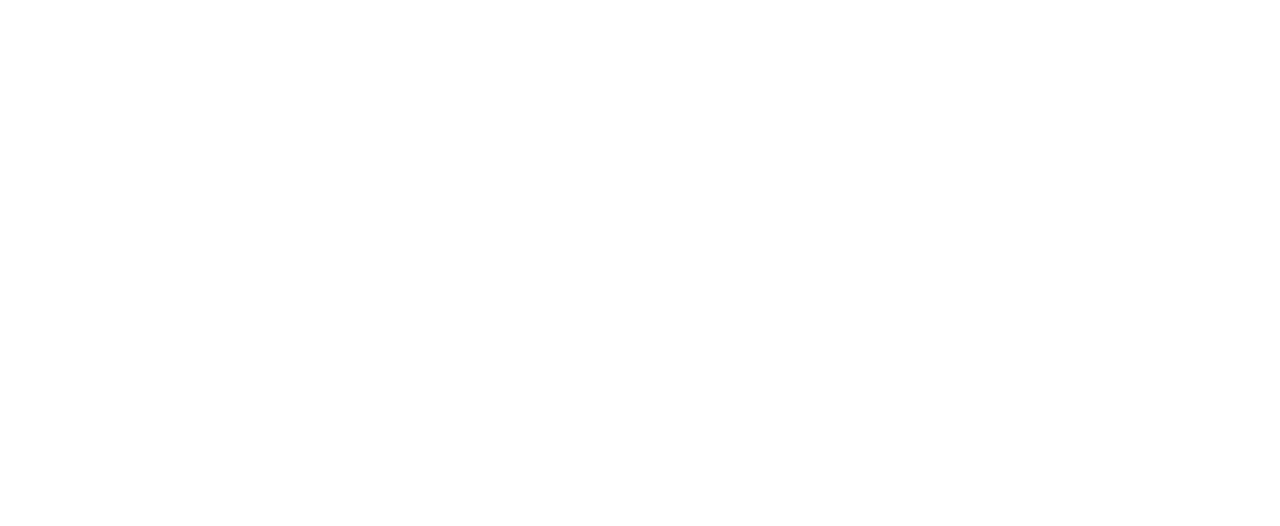
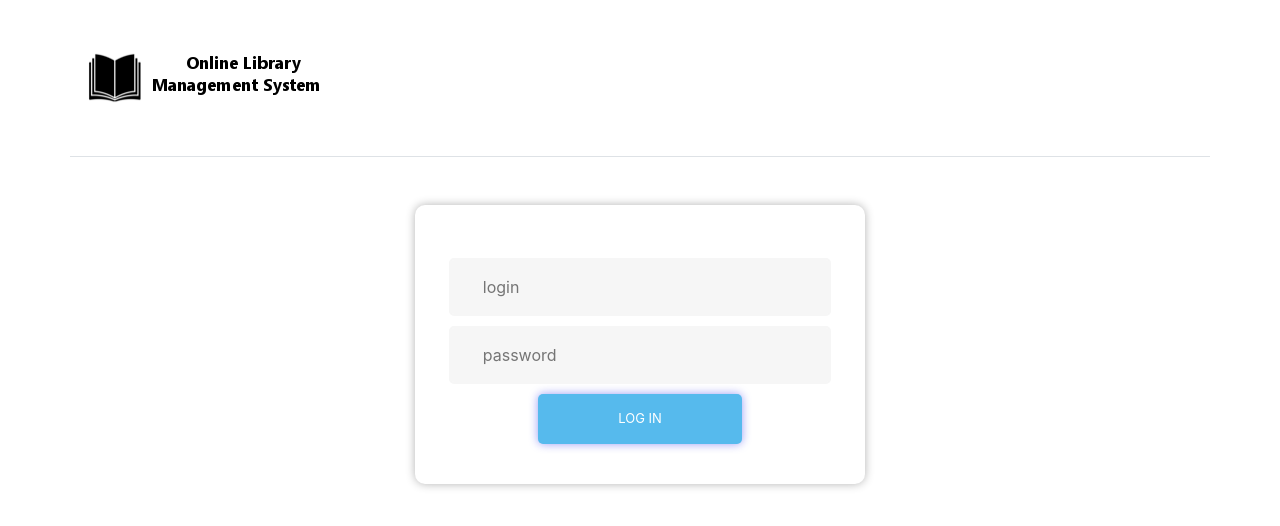
Before and after one commit to ashishjeronone/Library-management, a website with bundled scripts: page index.html in a window 1280 px wide. Built offline with nearby package versions, Linux system fonts and the light colour scheme.

Commit message:
login page ui

```diff
--- a/index.html
+++ b/index.html
@@ -14,7 +14,29 @@
 </head>
 
 <body>
-    <!-- Optional JavaScript -->
+    <div class="container login">
+        <div class="row py-5 border-bottom">
+            <div class="col-12">
+                <img src="./src/img/logo.png" alt="" />
+            </div>
+        </div>
+
+        <div class="row mt-5">
+            <div class="col-12 justify-content-center d-flex">
+
+                <div id="formContent">
+                    <!-- Login Form -->
+                    <form class="pt-5">
+                        <input type="text" id="login" class="common-input" name="login" placeholder="login" />
+                        <input type="text" id="password" class="common-input" name="login" placeholder="password" />
+                        <a href="#" class="loginBtn" />Log In</a>
+                    </form>
+                </div>
+
+            </div>
+        </div>
+    </div>
+
     <!-- jQuery first, then Popper.js, then Bootstrap JS -->
     <script src="https://code.jquery.com/jquery-3.2.1.slim.min.js" integrity="sha384-KJ3o2DKtIkvYIK3UENzmM7KCkRr/rE9/Qpg6aAZGJwFDMVNA/GpGFF93hXpG5KkN" crossorigin="anonymous"></script>
     <script src="https://cdnjs.cloudflare.com/ajax/libs/popper.js/1.12.9/umd/popper.min.js" integrity="sha384-ApNbgh9B+Y1QKtv3Rn7W3mgPxhU9K/ScQsAP7hUibX39j7fakFPskvXusvfa0b4Q" crossorigin="anonymous"></script>
--- a/src/css/main.css
+++ b/src/css/main.css
@@ -0,0 +1,77 @@
+/* STRUCTURE */
+
+#formContent {
+    -webkit-border-radius: 10px 10px 10px 10px;
+    border-radius: 10px 10px 10px 10px;
+    background: #fff;
+    padding: 30px;
+    width: 90%;
+    max-width: 450px;
+    position: relative;
+    padding: 0px;
+    -webkit-box-shadow: 0 0px 10px 0 rgba(0, 0, 0, 0.3);
+    box-shadow: 0 0px 10px 0 rgba(0, 0, 0, 0.3);
+    text-align: center;
+}
+
+
+/* TABS */
+
+.login h2.inactive {
+    color: #cccccc;
+}
+
+.login h2.active {
+    color: #0d0d0d;
+    border-bottom: 2px solid #5fbae9;
+}
+
+
+/* FORM TYPOGRAPHY*/
+
+.login .loginBtn,
+.login .loginBtn,
+.login .loginBtn {
+    background-color: #56baed;
+    border: none;
+    color: white;
+    padding: 15px 80px;
+    text-align: center;
+    text-decoration: none;
+    display: inline-block;
+    text-transform: uppercase;
+    font-size: 13px;
+    box-shadow: 0 0px 10px 0 rgba(0, 10, 233, 0.4);
+    border-radius: 5px 5px 5px 5px;
+    margin: 5px 20px 40px 20px;
+}
+
+.login .loginBtn:hover,
+.login .loginBtn:hover,
+.login .loginBtn:hover {
+    background-color: #39ace7;
+}
+
+.common-input {
+    background-color: #f6f6f6;
+    border: none;
+    color: #0d0d0d;
+    padding: 15px 32px;
+    text-align: left;
+    text-decoration: none;
+    display: inline-block;
+    font-size: 16px;
+    margin: 5px;
+    width: 85%;
+    border: 2px solid #f6f6f6;
+    border-radius: 5px 5px 5px 5px;
+}
+
+.login input[type="text"]:focus {
+    background-color: #fff;
+    border-bottom: 2px solid #5fbae9;
+}
+
+.login input[type="text"]:placeholder {
+    color: #cccccc;
+}
```
Also changed, not shown: dist/index.html, dist/logo.a0487e91.png (added), src/img/logo.png (added), 3 other files.
